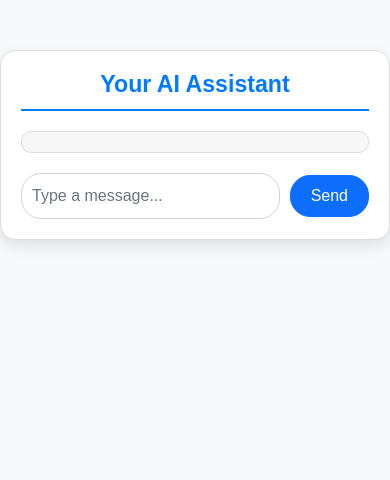
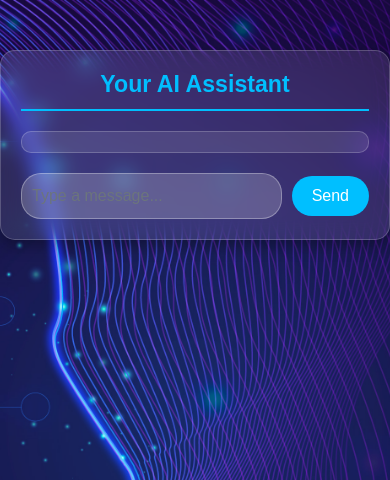
Before and after one commit to Sayan520/Your-AI-Assistant, a Flask app: page / in a window 390 px wide. Shown: the top 480 px of the page. Run offline with Flask 3, Linux system fonts and the light colour scheme; some libraries are stand-ins or nearby versions.

Commit message:
ui responsive background add

```diff
--- a/credentials.ini
+++ b/credentials.ini
@@ -1,3 +1,3 @@
 
 [gemini_ai]
-API_KEY = AIzaSyAneyd6-PW6rnsjuhqGFRr3kFUq3FJIm1A
+API_KEY =
--- a/templates/index.html
+++ b/templates/index.html
@@ -8,24 +8,26 @@
     <style>
         body {
             font-family: 'Arial', sans-serif;
-            background-color: #f8f9fa;
-            color: #333;
+            background: url('static/image.png') no-repeat center center fixed;
+            background-size: cover;
+            color: #fff; /* Adjust text color for visibility */
         }
         .chat-container {
             max-width: 600px;
             margin: 50px auto;
-            background-color: #fff;
-            border: 1px solid #ddd;
+            background: rgba(255, 255, 255, 0.1); /* More transparency for better background visibility */
+            border: 1px solid rgba(255, 255, 255, 0.2);
             border-radius: 15px;
             padding: 20px;
-            box-shadow: 0 6px 15px rgba(0, 0, 0, 0.1);
+            box-shadow: 0 6px 15px rgba(0, 0, 0, 0.3);
+            backdrop-filter: blur(10px); /* Glassmorphism effect */
         }
         .chat-container h3 {
             font-weight: 700;
-            color: #007bff;
+            color: #00bfff;
             text-align: center;
             margin-bottom: 20px;
-            border-bottom: 2px solid #007bff;
+            border-bottom: 2px solid #00bfff;
             padding-bottom: 10px;
         }
         .messages {
@@ -33,8 +35,8 @@
             overflow-y: auto;
             margin-bottom: 20px;
             padding: 10px;
-            background-color: #f7f7f7;
-            border: 1px solid #ddd;
+            background: rgba(255, 255, 255, 0.1);
+            border: 1px solid rgba(255, 255, 255, 0.2);
             border-radius: 10px;
         }
         .message {
@@ -54,8 +56,8 @@
             text-align: right;
         }
         .message.bot .text {
-            background-color: #f1f1f1;
-            color: #333;
+            background-color: rgba(255, 255, 255, 0.2);
+            color: #fff;
             border-radius: 15px 15px 15px 0;
             text-align: left;
         }
@@ -72,15 +74,21 @@
         #messageInput {
             border-radius: 20px;
             padding: 10px;
+            background: rgba(255, 255, 255, 0.2);
+            border: 1px solid rgba(255, 255, 255, 0.3);
+            color: #fff;
         }
         #sendBtn {
             border-radius: 20px;
             margin-left: 10px;
             padding: 8px 20px;
+            background: #00bfff;
+            border: none;
+            color: #fff;
         }
         .typing {
             font-style: italic;
-            color: #aaa;
+            color: #ddd;
         }
     </style>
 </head>
```
Also changed, not shown: static/image.png (added), 1 other file.
